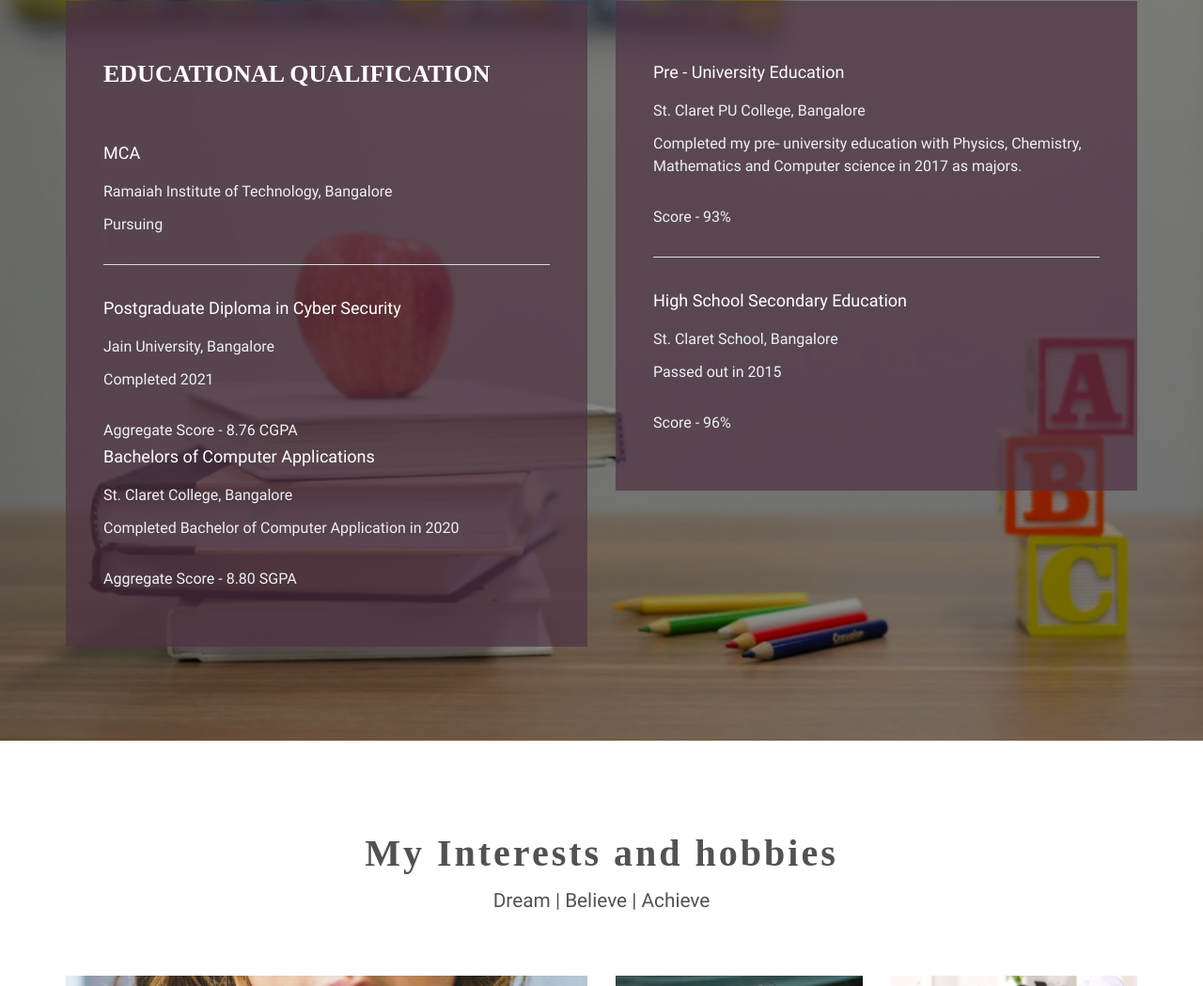
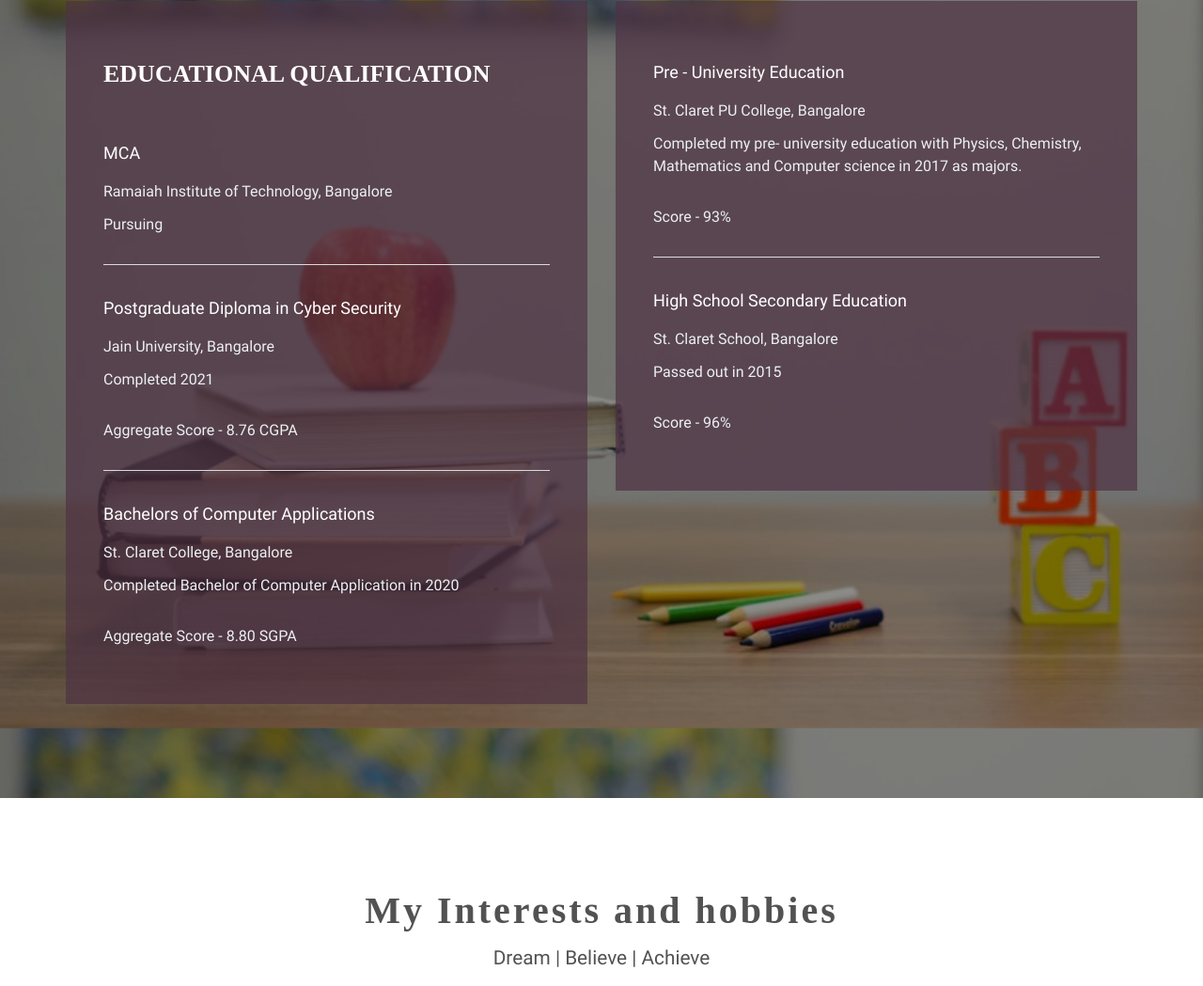
Before and after one commit to Simran31-ps/Simran, a plain HTML site: page index.html in a window 1280 px wide. Shown: the part 2739-3788 px from the top of the page at 94% size. Drawn offline with Linux system fonts and the light colour scheme.

Commit message:
Update index.html

```diff
--- a/index.html
+++ b/index.html
@@ -194,7 +194,7 @@
 
                                     </div>
 
-					    <div class="content-details">
+					    <div class="content-details content-border">
                                             <h5>Postgraduate Diploma in Cyber Security</h5>
                                             <h6>Jain University, Bangalore</h6>
                                             <p>Completed 2021 </p>
```
